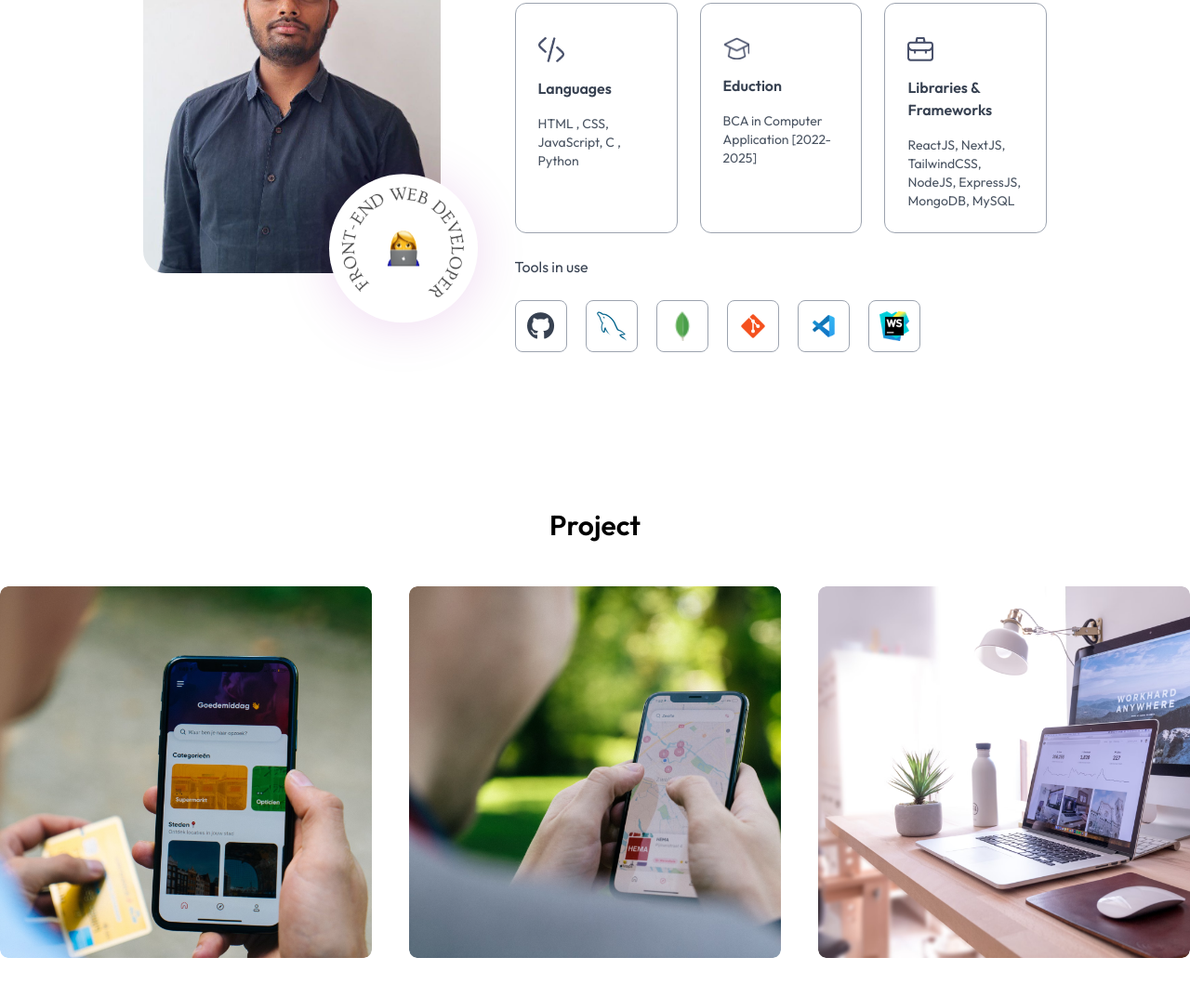
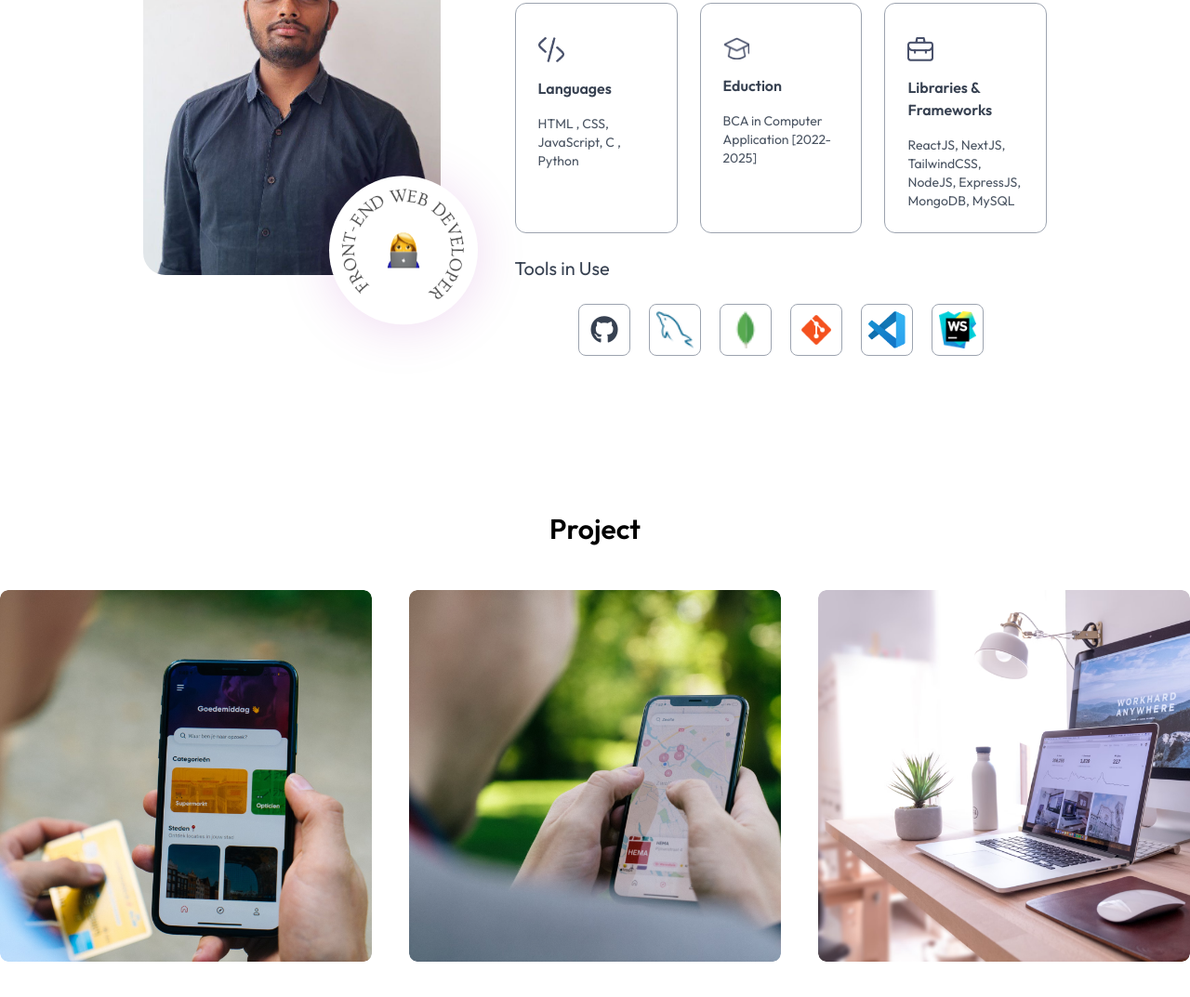
Before and after one commit to sandeepmishraofficial/sandeepmishraofficial.github.io, a plain HTML site: page index.html in a window 1280 px wide. Shown: the part 1177-2250 px from the top of the page at 93% size. Drawn offline with nearby package versions, Linux system fonts and the light colour scheme; a web font is replaced by a local one.

Commit message:
Add files via upload

```diff
--- a/index.html
+++ b/index.html
@@ -190,32 +190,34 @@
                     <p class="text-gray-600 text-sm dark:text-white/80"> ReactJS, NextJS, TailwindCSS, NodeJS, ExpressJS, MongoDB, MySQL </p>
                 </li>
             </ul>
-            <h3 class="my-6 text-gray-700 dark:text-white">Tools in use</h3>
+            <h3 class="my-6 text-gray-700 dark:text-white text-lg sm:text-xl">Tools in Use</h3>
 
-            <ul class="flex items-center gap-3 sm:gap-5">
-                <li class="flex items-center justify-center w-12 sm:w-14 aspect-square border border-gray-400 rounded-lg cursor-pointer hover:translate-y-1 duration-500">
-                    <i class="fab fa-github text-gray-700 dark:text-white text-2xl sm:text-3xl"></i>
+            <ul class="flex flex-wrap items-center justify-center gap-3 sm:gap-5">
+                <li class="flex items-center justify-center w-12 h-12 sm:w-14 sm:h-14 border border-gray-400 rounded-lg cursor-pointer hover:translate-y-1 transition-transform duration-500">
+                    <i class="fab fa-github text-gray-700 dark:text-white text-2xl sm:text-3xl" aria-label="GitHub"></i>
                 </li>
 
-                <li class="flex items-center justify-center w-12 sm:w-14 aspect-square border border-gray-400 rounded-lg cursor-pointer hover:translate-y-1 duration-500">
-                    <img src="./images/mysql.png" alt="" class=" w-8 text-gray-700 dark:text-white text-2xl sm:text-3xl">
-                </li>
-                <li class="flex items-center justify-center w-12 sm:w-14 aspect-square border border-gray-400 rounded-lg cursor-pointer hover:translate-y-1 duration-500">
-                    <img src="./images/icons8-mongodb-a-cross-platform-document-oriented-database-program-24.png" alt="" class=" w-8 text-gray-700 dark:text-white text-2xl sm:text-3xl">
+                <li class="flex items-center justify-center w-12 h-12 sm:w-14 sm:h-14 border border-gray-400 rounded-lg cursor-pointer hover:translate-y-1 transition-transform duration-500">
+                    <img src="./images/mysql.png" alt="MySQL" class="w-8 h-8 sm:w-10 sm:h-10" />
                 </li>
 
-                <li class="flex items-center justify-center w-12 sm:w-14 aspect-square border border-gray-400 rounded-lg cursor-pointer hover:translate-y-1 duration-500">
-                    <img src="./images/icons8-git-48.png" alt="" class=" w-8 text-gray-700 dark:text-white text-2xl sm:text-3xl">
+                <li class="flex items-center justify-center w-12 h-12 sm:w-14 sm:h-14 border border-gray-400 rounded-lg cursor-pointer hover:translate-y-1 transition-transform duration-500">
+                    <img src="./images/icons8-mongodb-a-cross-platform-document-oriented-database-program-24.png" alt="MongoDB" class="w-8 h-8 sm:w-10 sm:h-10" />
                 </li>
-                <li class="flex items-center justify-center w-5 sm:w-14 aspect-square border border-gray-400 rounded-lg cursor-pointer hover:translate-y-1 duration-500">
-                    <i  class=" text-gray-700 dark:text-white    "> <img src="./images/vscode.png" alt=""  class="w-6"></i>
 
+                <li class="flex items-center justify-center w-12 h-12 sm:w-14 sm:h-14 border border-gray-400 rounded-lg cursor-pointer hover:translate-y-1 transition-transform duration-500">
+                    <img src="./images/icons8-git-48.png" alt="Git" class="w-8 h-8 sm:w-10 sm:h-10" />
                 </li>
-                <li class="flex items-center justify-center w-12 sm:w-14 aspect-square border border-gray-400 rounded-lg cursor-pointer hover:translate-y-1 duration-500">
-                    <img src="./images/webstorm%20(2).png" alt="" class=" w-8 text-gray-700 dark:text-white text-2xl sm:text-3xl">
 
+                <li class="flex items-center justify-center w-12 h-12 sm:w-14 sm:h-14 border border-gray-400 rounded-lg cursor-pointer hover:translate-y-1 transition-transform duration-500">
+                    <img src="./images/vscode.png" alt="Visual Studio Code" class="w-8 h-8 sm:w-10 sm:h-10" />
+                </li>
+
+                <li class="flex items-center justify-center w-12 h-12 sm:w-14 sm:h-14 border border-gray-400 rounded-lg cursor-pointer hover:translate-y-1 transition-transform duration-500">
+                    <img src="./images/webstorm%20(2).png" alt="WebStorm" class="w-8 h-8 sm:w-10 sm:h-10" />
                 </li>
             </ul>
+
 
         </div>
     </div>
```
